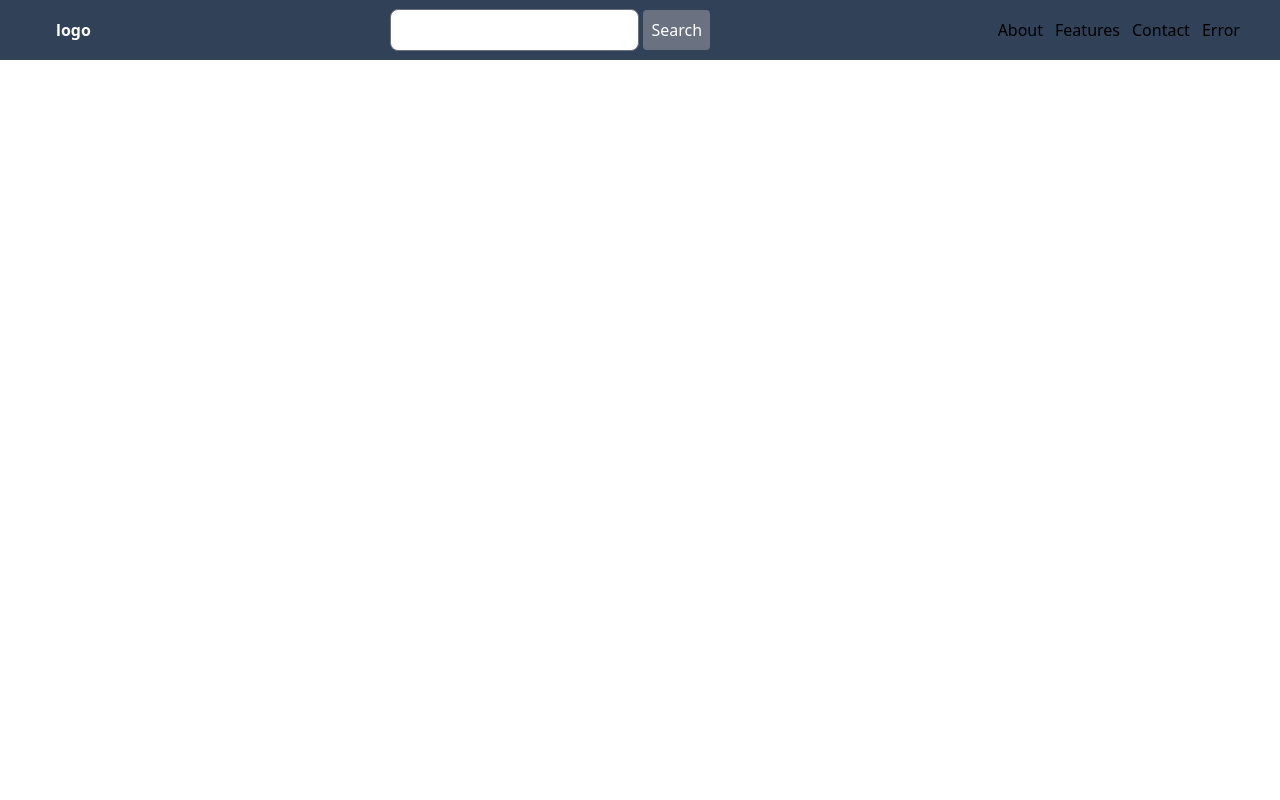
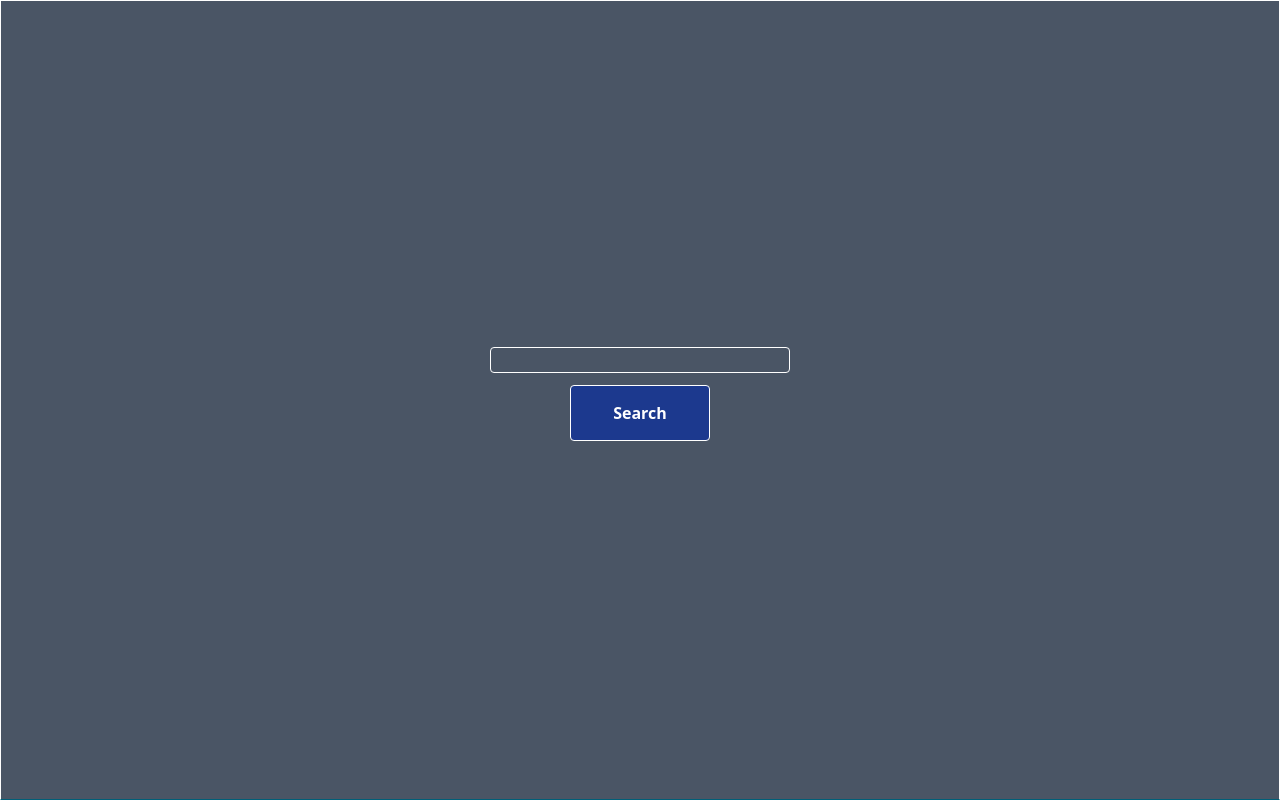
Before and after one commit to qasimhaleem/WeatherByMySelf, a React (Vite) app in the folder WeatherApp/: page / in a window 1280 px wide. Built offline with nearby package versions, Linux system fonts and the light colour scheme.

Commit message:
home designed

```diff
--- a/WeatherApp/src/components/App.jsx
+++ b/WeatherApp/src/components/App.jsx
@@ -3,7 +3,7 @@ import Form from './Form'
 
 const App = () => {
     return (
-        <div className="bg-slate-50 h-screen w-screen">
+        <div className="bg-slate-950 h-screen w-screen">
             <Form />
         </div>
 
--- a/WeatherApp/src/components/Body.jsx
+++ b/WeatherApp/src/components/Body.jsx
@@ -20,9 +20,9 @@ const Body = (props) => {
         )
 
     }
-}
+
     return (
-    <div className="max-w-md mx-auto mt-10 p-6 bg-white rounded-lg shadow-xl border border-gray-200">
+        <div className="grid justify-around place-items-center border border-white">
             <div className='card'>
                 <h6>Temp-C: {weather.data.current_condition[0].temp_C}</h6>
             </div>
@@ -37,4 +37,5 @@ return (
             </div>
         </div>
     )
+}
 export default Body
--- a/WeatherApp/src/components/Form.jsx
+++ b/WeatherApp/src/components/Form.jsx
@@ -3,7 +3,7 @@ import { useFormik } from 'formik'
 import Body from './Body'
 
 const Form = () => {
-    const [search, setSearch] = useState();
+    const [search, setSearch] = useState("");
     const formik = useFormik({
         initialValues: {
             search: ""
@@ -11,26 +11,28 @@ const Form = () => {
         onSubmit: (values) => {
             setSearch(values.search);
         }
-    })
-}
+    });
+
     return (
-    <div>
-        <form action="" onSubmit={formik.handleSubmit}>
-            <div className="">
+        <div className='  bg-gray-600 h-screen  text-white  font-black flex justify-around items-center border border-b-cyan-800'>
+            <form onSubmit={formik.handleSubmit}>
+                <div className="border rounded-sm bloc">
                     <input
                         type="text"
                         name='search'
                         id='search'
                         value={formik.values.search}
                         onChange={formik.handleChange}
+                        onBlur={formik.handleBlur}
                     />
                 </div>
                 <div>
-                <button type='submit'>Search</button>
+                    <button type='submit' className='mx-20 bg-blue-900 p-3 border rounded-sm my-3 w-35 h-14'>Search</button>
                 </div>
                 {search && <Body searchCity={search} />}
             </form>
         </div>
 
     )
+}
 export default Form
--- a/WeatherApp/src/main.jsx
+++ b/WeatherApp/src/main.jsx
@@ -2,12 +2,11 @@ import { StrictMode } from 'react'
 import { createRoot } from 'react-dom/client'
 import Checktailwind from './checktailwind.jsx'
 import './index.css'
+import App from './components/App.jsx'
 import { BrowserRouter } from 'react-router-dom'
 
 createRoot(document.getElementById('root')).render(
-  <BrowserRouter>
-    <StrictMode>
-      <Checktailwind />
-    </StrictMode>
-  </BrowserRouter>
+  <StrictMode>
+    <App />
+  </StrictMode>,
 )
```
Lines whose indentation alone changed are shown as unchanged.
